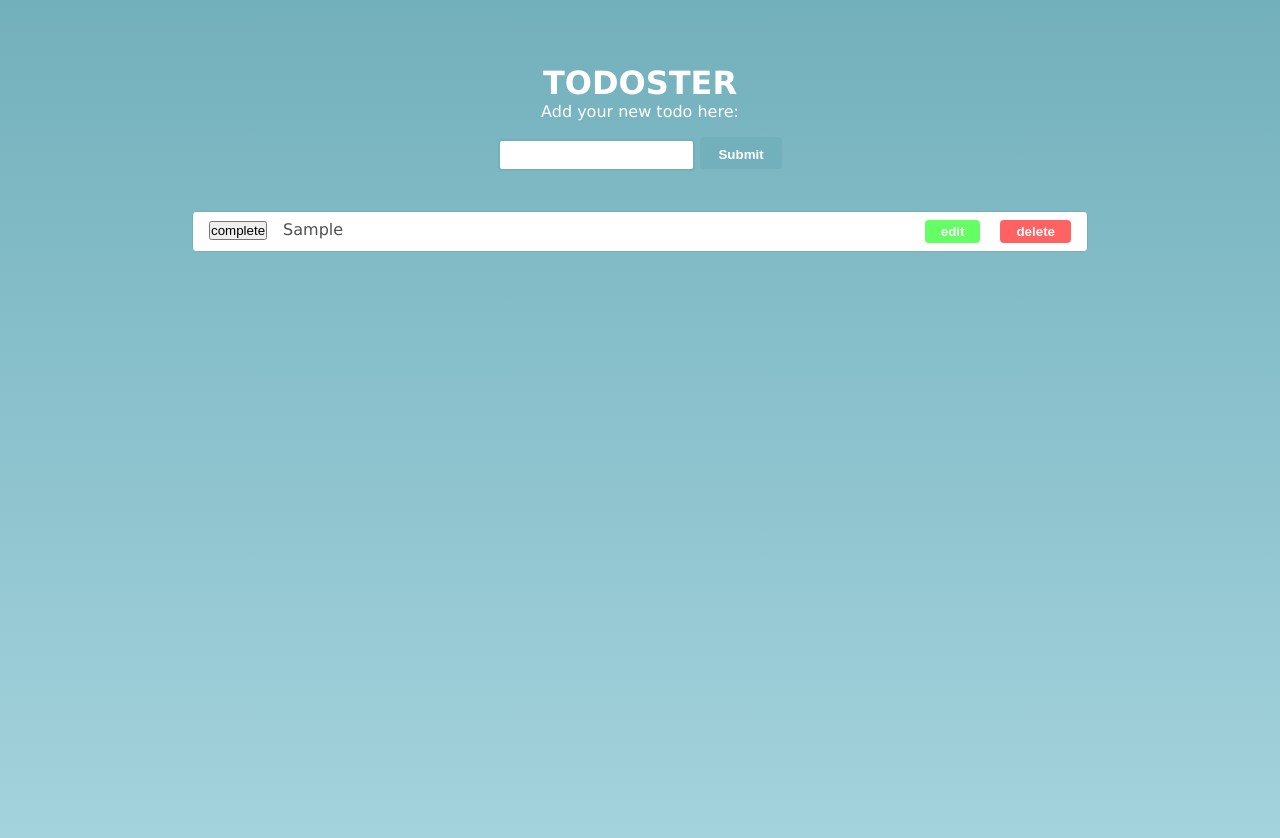
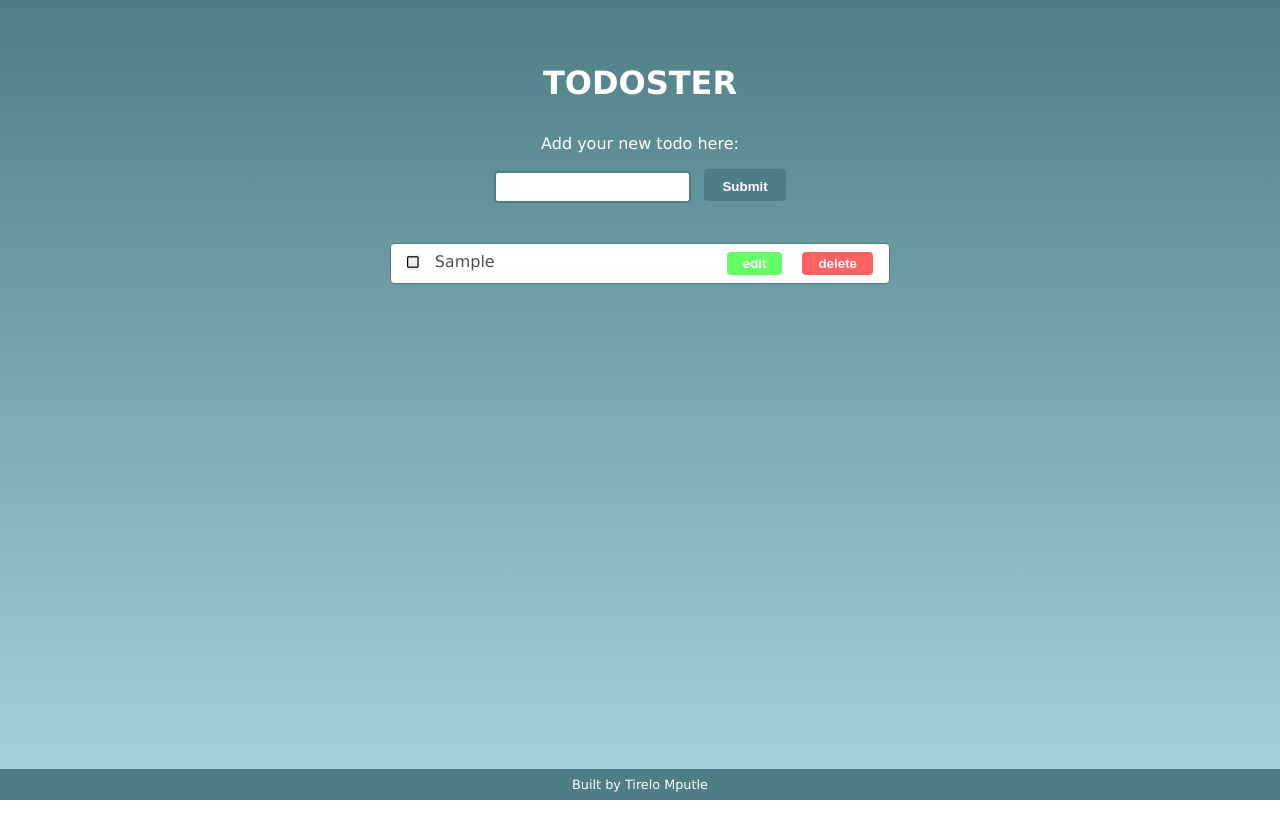
Before and after one commit to Tirelo-Mputle/to_do_list_app, a plain HTML site: page index.html in a window 1280 px wide. Both pictures are taken after typing "Sample" into the empty fields and a click on the button "Submit". After the commit the page ends 800 px from the top, so only its background shows below. Drawn offline with Linux system fonts and the light colour scheme.

Commit message:
Added font awesomoe checkboxes
Added max-width to list items

```diff
--- a/css/styles.css
+++ b/css/styles.css
@@ -1,5 +1,5 @@
 :root {
-  --primary-color: #72b0bb;
+  --primary-color: #4f7d86;
   --secondary-color: #a5d4de;
   --white: #fff;
   --dark-text: #505050;
@@ -25,23 +25,31 @@ body {
     var(--primary-color)
   );
   background-repeat: no-repeat;
-  height: 100vh;
+  min-height: 100vh;
   color: var(--white);
   font-family: "Lucida Sans", "Lucida Sans Regular", "Lucida Grande",
     "Lucida Sans Unicode", Geneva, Verdana, sans-serif;
+  display: flex;
+  flex-direction: column;
+  justify-content: space-between;
 }
 li {
   list-style: none;
 }
 /* START OF HEADER */
 .header {
-  margin: 4rem 0 1rem;
+  margin: 4rem 0 2rem;
 }
 
 /* END OF HEADER */
 
 /* START OF MAIN */
-
+main {
+  flex-grow: 1;
+}
+.cta {
+  margin-bottom: 1rem;
+}
 /* start of form */
 .to_do_form {
   margin-bottom: 2.5rem;
@@ -58,6 +66,7 @@ li {
   padding: 0.5rem;
   border: 2px solid var(--primary-color);
   border-radius: var(--border0_25);
+  margin-right: 0.5rem;
 }
 /* submit button */
 .submit_button {
@@ -82,6 +91,7 @@ li {
   background-color: var(--white);
   border: 1px solid var(--primary-color);
   width: 70%;
+  max-width: 500px;
   margin: 1rem auto;
   padding: 0.5rem 1rem;
   border-radius: var(--border0_25);
@@ -94,6 +104,7 @@ li {
 }
 .complete_button {
   margin-right: 1rem;
+  border: none;
 }
 .complete_strike_through {
   text-decoration: line-through;
@@ -125,3 +136,10 @@ li {
   background-color: red;
 }
 /* END OF MAIN */
+/*START OF FOOTER */
+footer {
+  background-color: var(--primary-color);
+  font-size: 0.8rem;
+  padding: 0.5rem;
+}
+/*END OF FOOTER */
--- a/index.html
+++ b/index.html
@@ -7,15 +7,20 @@
     <title>To do list app</title>
     <link rel="stylesheet" href="css/styles.css" />
     <script src="js/scripts.js" defer></script>
+
+    <script
+      src="https://kit.fontawesome.com/b614e5aac1.js"
+      crossorigin="anonymous"
+    ></script>
   </head>
 
   <body>
     <header class="header">
       <h1>TODOSTER</h1>
-      <p>Add your new todo here:</p>
     </header>
     <main>
       <!-- TO DO LIST FORM -->
+      <p class="cta">Add your new todo here:</p>
       <form action="" class="to_do_form">
         <input type="text" class="to_do_input" />
         <button type="submit" class="submit_button submit_add">Submit</button>
@@ -25,6 +30,6 @@
         <ul class="to_do_list"></ul>
       </article>
     </main>
-    <footer></footer>
+    <footer>Built by Tirelo Mputle</footer>
   </body>
 </html>
--- a/js/scripts.js
+++ b/js/scripts.js
@@ -40,13 +40,13 @@ const handleComplete = (e) => {
   toDoListUl.innerHTML = "";
   const newTodolist = toDoList.map((item, i) => {
     if (item.id === parseFloat(e.target.dataset.id)) {
-      item = { ...item, completed: true };
-      console.log(item);
+      item = { ...item, completed: !item.completed };
       return item;
     } else return item;
   });
   toDoList = newTodolist;
   reRenderList();
+  console.log("complete handle clicked");
 };
 
 const createListItem = (todo) => {
@@ -63,13 +63,13 @@ const createListItem = (todo) => {
 
   //completed button
   const completed = document.createElement("button");
-  editDeleteData(
-    completed,
-    "complete_button",
-    todo,
-    "complete",
-    handleComplete
-  );
+  completed.classList.add("complete_button");
+  completed.dataset.id = todo.id;
+  completed.innerHTML = todo.completed
+    ? `<i class="fa-solid fa-square-check" data-id =${todo.id}></i>`
+    : `<i class="fa-regular fa-square" data-id =${todo.id}></i>`;
+  console.log(todo);
+  completed.addEventListener("click", handleComplete);
   textCompleteDiv.appendChild(completed);
 
   //to do text
@@ -127,7 +127,6 @@ const ReplaceEdit = () => {
   toDoListUl.innerHTML = "";
   currentTodo = toDoInput.value;
   const newTodolist = toDoList.map((item, i) => {
-    console.log("are they eqyal", item === currentEdit);
     if (item === currentEdit) {
       item = { ...currentEdit, value: currentTodo };
       return item;
@@ -143,7 +142,7 @@ const ReplaceEdit = () => {
   });
 };
 
-//Toggle submit color
+//Toggle submit button color
 const toggleSubmit = () => {
   if (isEditing === false) {
     submitButton.classList.remove("submit_edit");
@@ -154,8 +153,10 @@ const toggleSubmit = () => {
 
 const handleDelete = (e) => {
   toDoListUl.innerHTML = "";
+  isEditing = false;
+  toggleSubmit();
+  toDoInput.value = "";
   const newTodolist = toDoList.filter((item, i) => {
-    console.log(i, item);
     return item.id !== parseFloat(e.target.dataset.id);
   });
   toDoList = newTodolist;
```
